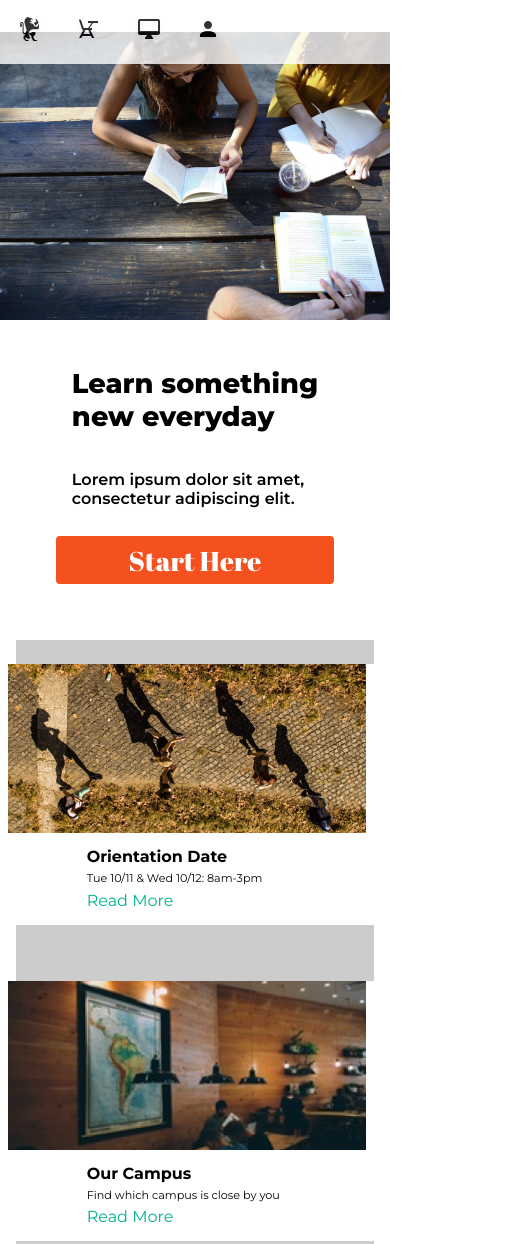
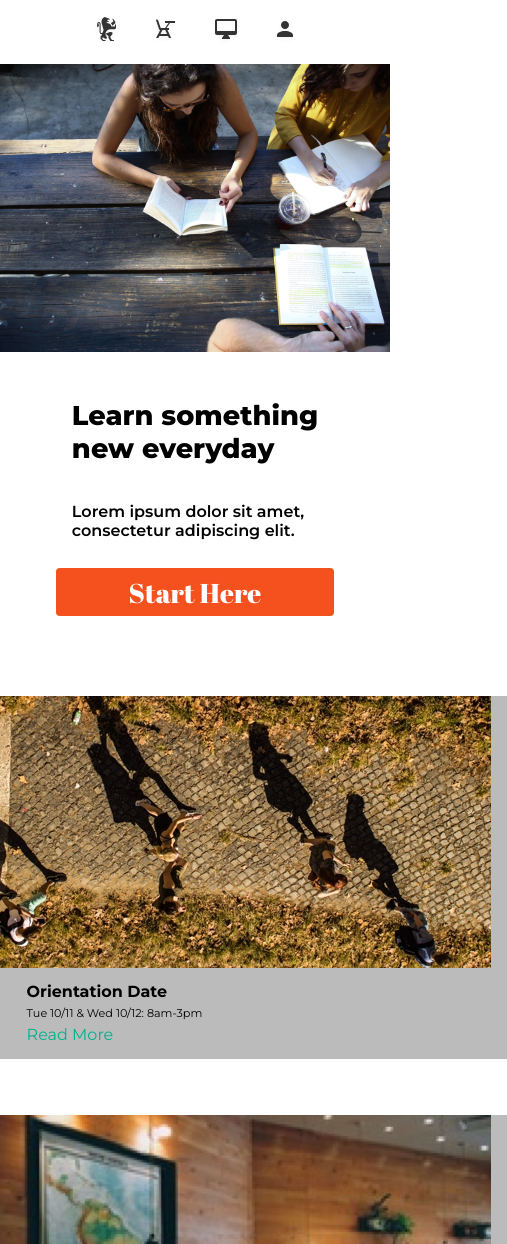
Before and after one commit to kelseyoemery/colmar, a plain HTML site: page index.html in a window 390 px wide. Shown: the top 1244 px of the page, 507 px wide, since content can reach past the window. Drawn offline with Linux system fonts and the light colour scheme.

Commit message:
final commit

```diff
--- a/resources/css/style.css
+++ b/resources/css/style.css
@@ -49,6 +49,7 @@ html {
   .header {
     height: 4rem;
     margin: 0;
+    justify-content: space-around;
   }
 
   .navigation ul {
@@ -145,6 +146,7 @@ button:hover span:after {
   .banner {
     display: flex;
     flex-direction: column;
+    padding-top: 4rem;
   }
 
   .banner img {
@@ -261,13 +263,15 @@ button:hover span:after {
     align-items: center;
     width: 100%;
     margin: 1rem 1rem 2rem 1rem;
+    background-color: #ffffff;
   }
 
   .article {
     flex-direction: column;
     justify-content: center;
     margin-bottom: 2rem;
-    width: 100%;
+    width: auto;
+    background-color: #bbbbbb;
   }
 
   .article img {
@@ -278,7 +282,7 @@ button:hover span:after {
     display: flex;
     justify-content: center;
     align-items: center;
-    width: 100%;
+    width: auto;
     margin: 0;
   }
 
```
